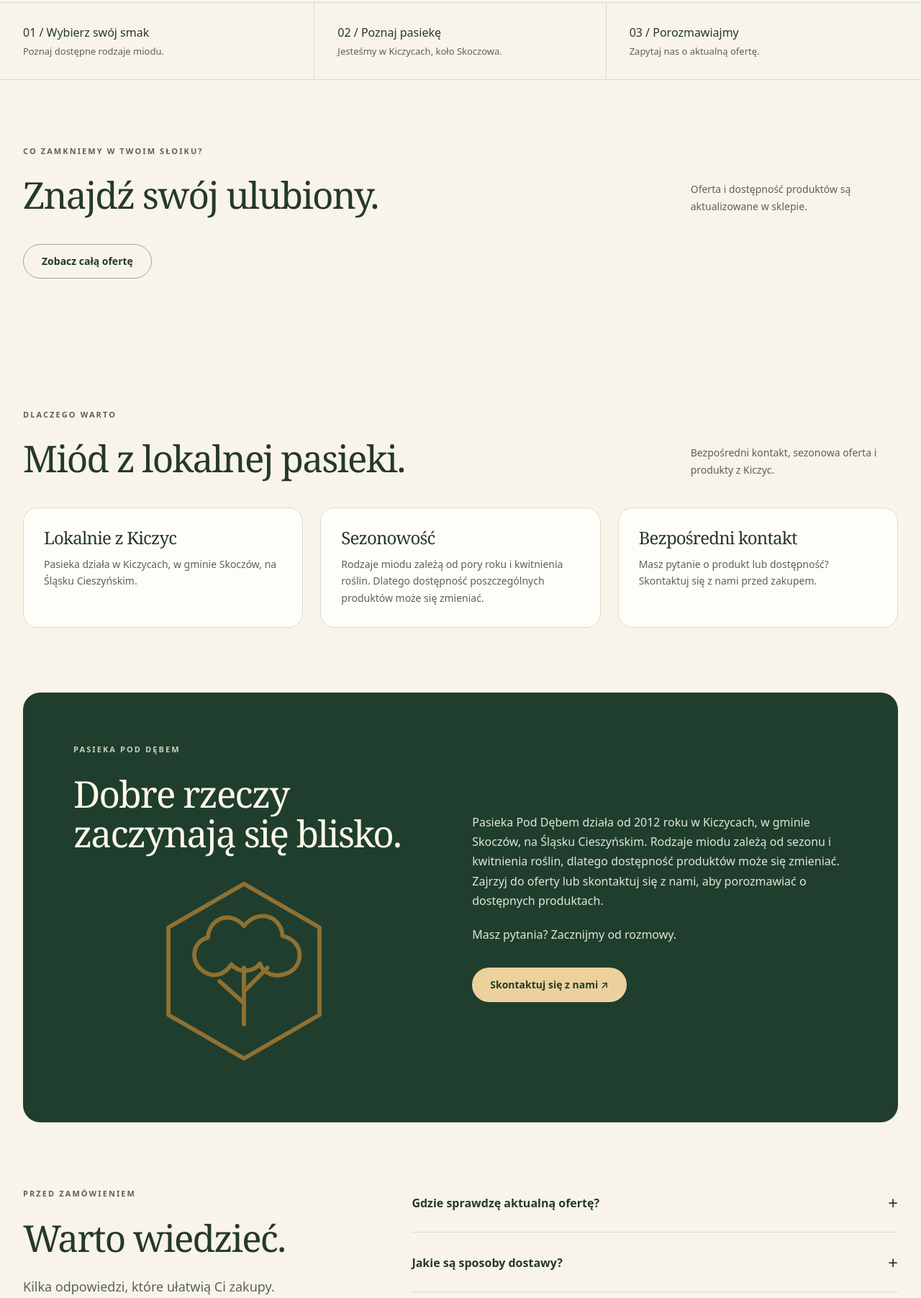
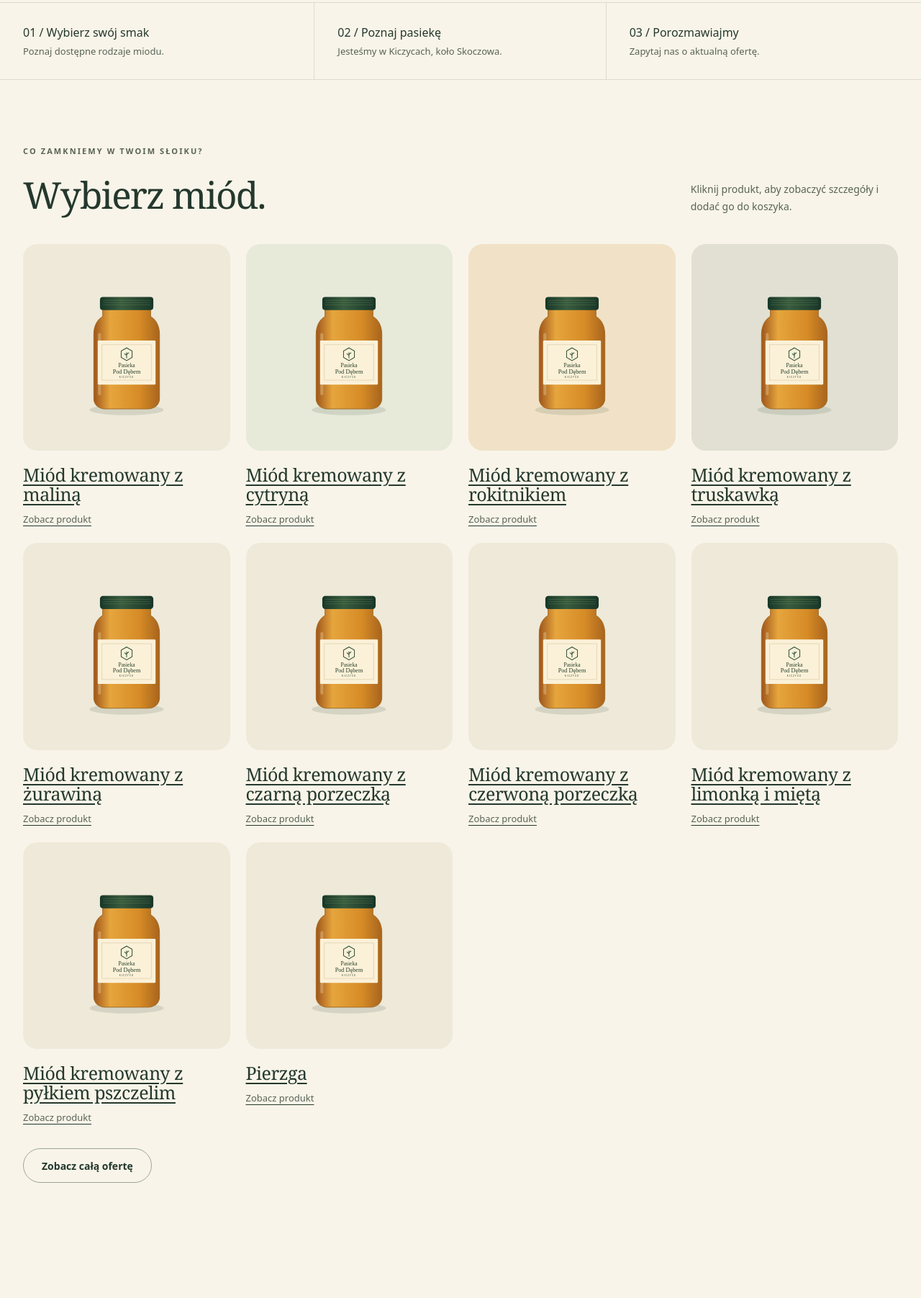
Before and after one commit to ni3bi3ski/pasieka-pod-debem, a WordPress theme: template woocommerce/theme/pasieka-pod-debem/front-page.php in a window 1280 px wide. Shown: the part 842-2645 px from the top of the page at 72% size. Run offline with PHP 8.4 and a stand-in for WordPress, Linux system fonts and the light colour scheme; the site name, menu and one post (Sample post) are stand-ins, and other content is empty; some libraries are stand-ins or nearby versions.

Commit message:
Zamiana shortcode produktów na kafelki z odnośnikami do miodów na stronie głównej

```diff
--- a/woocommerce/theme/pasieka-pod-debem/front-page.php
+++ b/woocommerce/theme/pasieka-pod-debem/front-page.php
@@ -3,11 +3,30 @@
 <?php $hero=absint(ppd_setting('hero_image',0)); if ($hero) { echo wp_get_attachment_image($hero,'large',false,array('loading'=>'eager','fetchpriority'=>'high')); } else { ?><img class="illustration" src="<?php echo esc_url(get_template_directory_uri().'/assets/jar.svg'); ?>" alt="Autorska ilustracja słoika — nie zdjęcie produktu" width="600" height="660" fetchpriority="high"><?php } ?>
 <div class="art-tag"><span>Pasieka Pod Dębem</span><span>Kiczyce · Polska</span></div></div></div>
 <div class="feature-strip"><div class="wrap features"><div class="feature">01 / Wybierz swój smak<span>Poznaj dostępne rodzaje miodu.</span></div><div class="feature">02 / Poznaj pasiekę<span>Jesteśmy w Kiczycach, koło Skoczowa.</span></div><div class="feature">03 / Porozmawiajmy<span>Zapytaj nas o aktualną ofertę.</span></div></div></div>
-<section class="section wrap" id="oferta"><div class="section-head"><div><span class="eyebrow">Co zamkniemy w Twoim słoiku?</span><h2>Znajdź swój ulubiony.</h2></div><p>Oferta i dostępność produktów są aktualizowane w sklepie.</p></div>
-<?php $has_products=function_exists('wc_get_products') && count(wc_get_products(array('status'=>'publish','visibility'=>'catalog','limit'=>1,'return'=>'ids')))>0;
-if ($has_products) { echo do_shortcode('[products limit="8" columns="4" orderby="menu_order" order="ASC" visibility="catalog"]'); ?><div class="actions"><a class="btn secondary" href="<?php echo esc_url(ppd_shop_url()); ?>">Zobacz całą ofertę</a></div><?php } else { ?>
-<p class="notice">Przygotowujemy ofertę sklepu. Poniższe karty przedstawiają planowany katalog — produkty, gramatury, ceny i dostępność wymagają potwierdzenia.</p><div class="product-grid">
-<?php foreach (array('wielokwiatowy','lipowy','rzepakowy','spadziowy') as $name): ?><article class="sample-card"><div class="sample-image"><img src="<?php echo esc_url(get_template_directory_uri().'/assets/jar.svg'); ?>" alt="Ilustracja słoika, nie zdjęcie produktu" width="600" height="660" loading="lazy"></div><h3><?php echo esc_html('Miód '.$name); ?></h3><p>Planowana oferta</p><p class="sample-status">Sprzedaż jeszcze niedostępna</p></article><?php endforeach; ?></div><?php } ?>
+<section class="section wrap" id="oferta"><div class="section-head"><div><span class="eyebrow">Co zamkniemy w Twoim słoiku?</span><h2>Wybierz miód.</h2></div><p>Kliknij produkt, aby zobaczyć szczegóły i dodać go do koszyka.</p></div>
+<div class="product-grid">
+<?php
+$honey_links = array(
+ 'Miód kremowany z maliną' => 'miod-kremowany-z-malina',
+ 'Miód kremowany z cytryną' => 'miod-kremowany-z-cytryna',
+ 'Miód kremowany z rokitnikiem' => 'miod-kremowany-z-rokitnikiem',
+ 'Miód kremowany z truskawką' => 'miod-kremowany-z-truskawka',
+ 'Miód kremowany z żurawiną' => 'miod-kremowany-z-zurawina',
+ 'Miód kremowany z czarną porzeczką' => 'miod-kremowany-z-czarna-porzeczka',
+ 'Miód kremowany z czerwoną porzeczką' => 'miod-kremowany-z-czerwona-porzeczka',
+ 'Miód kremowany z limonką i miętą' => 'miod-kremowany-z-limonka-i-mieta',
+ 'Miód kremowany z pyłkiem pszczelim' => 'miod-kremowany-z-pylkiem-pszczelim',
+ 'Pierzga' => 'pierzga',
+);
+foreach ($honey_links as $honey_name => $honey_slug): ?>
+<a class="sample-card honey-card" href="<?php echo esc_url(home_url('/product/' . $honey_slug . '/')); ?>">
+ <div class="sample-image"><img src="<?php echo esc_url(get_template_directory_uri().'/assets/jar.svg'); ?>" alt="" width="600" height="660" loading="lazy"></div>
+ <h3><?php echo esc_html($honey_name); ?></h3>
+ <p>Zobacz produkt</p>
+</a>
+<?php endforeach; ?>
+</div>
+<div class="actions"><a class="btn secondary" href="<?php echo esc_url(function_exists('ppd_shop_url') ? ppd_shop_url() : home_url('/shop/')); ?>">Zobacz całą ofertę</a></div>
 </section>
 <section class="section wrap" id="dlaczego"><div class="section-head"><div><span class="eyebrow">Dlaczego warto</span><h2>Miód z lokalnej pasieki.</h2></div><p>Bezpośredni kontakt, sezonowa oferta i produkty z Kiczyc.</p></div><div class="why-grid"><div class="why-card"><h3>Lokalnie z Kiczyc</h3><p>Pasieka działa w Kiczycach, w gminie Skoczów, na Śląsku Cieszyńskim.</p></div><div class="why-card"><h3>Sezonowość</h3><p>Rodzaje miodu zależą od pory roku i kwitnienia roślin. Dlatego dostępność poszczególnych produktów może się zmieniać.</p></div><div class="why-card"><h3>Bezpośredni kontakt</h3><p>Masz pytanie o produkt lub dostępność? Skontaktuj się z nami przed zakupem.</p></div></div></section>
 <section id="o-pasiece" class="wrap"><div class="story-panel"><div><span class="eyebrow">Pasieka Pod Dębem</span><h2>Dobre rzeczy zaczynają się blisko.</h2><img class="oak-art" src="<?php echo esc_url(get_template_directory_uri().'/assets/oak.svg'); ?>" alt="" width="240" height="240" loading="lazy"></div><div><p><?php echo nl2br(esc_html(ppd_setting('story',ppd_default_story()))); ?></p><p>Masz pytania? Zacznijmy od rozmowy.</p><div class="actions"><a class="btn" href="#kontakt">Skontaktuj się z nami ↗</a></div></div></div></section>
```
